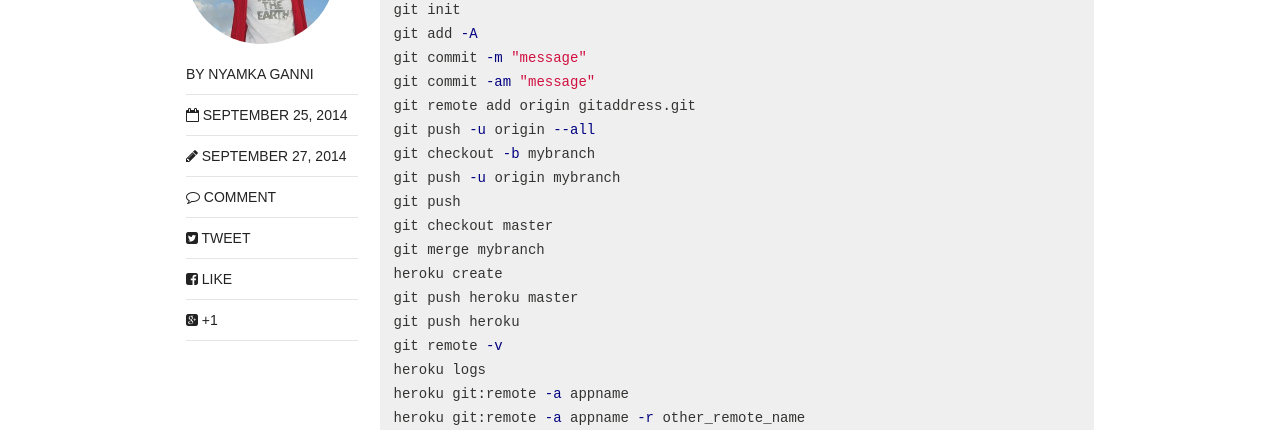
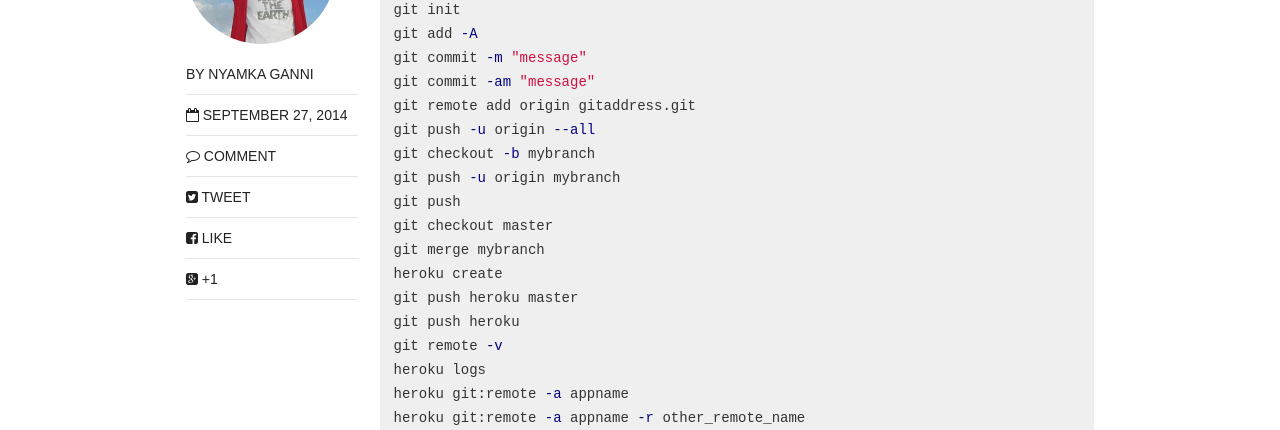
Before and after one commit to ganni/ganni.github.io, a Jekyll site: the page built from _posts/blog/2014-09-27-git-rails-commands.md, in a window 1280 px wide. Shown: the part 526-956 px from the top of the page. Built offline with Jekyll 4.4.1, drawn with Linux system fonts in a browser that asks for light colours; nearby versions of some CDN libraries; comment, search, counter and statistics services are not loaded.

Commit message:
modified post

```diff
--- a/_posts/blog/2014-09-25-git-rails-commands.md
+++ b/_posts/blog/2014-09-27-git-rails-commands.md
@@ -1,13 +1,13 @@
 ---
 layout: post
 title: "Git, Rails дээр байнга хэрэглэгддэг командууд"
-modified: 2014-09-27 20:20:37
+modified:
 categories: blog
 excerpt:
 tags: []
 image:
   feature:
-date: 2014-09-25 17:26:48
+date: 2014-09-27 20:20:37
 comments: true
 share: true
 ---
```
